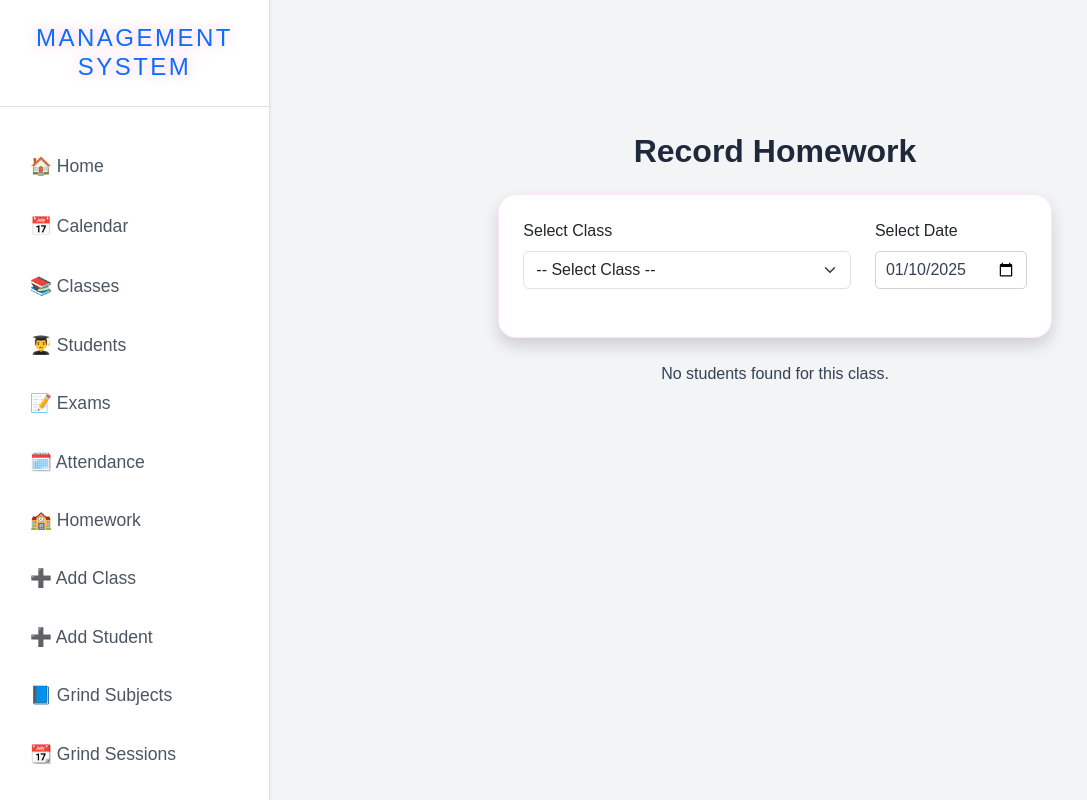
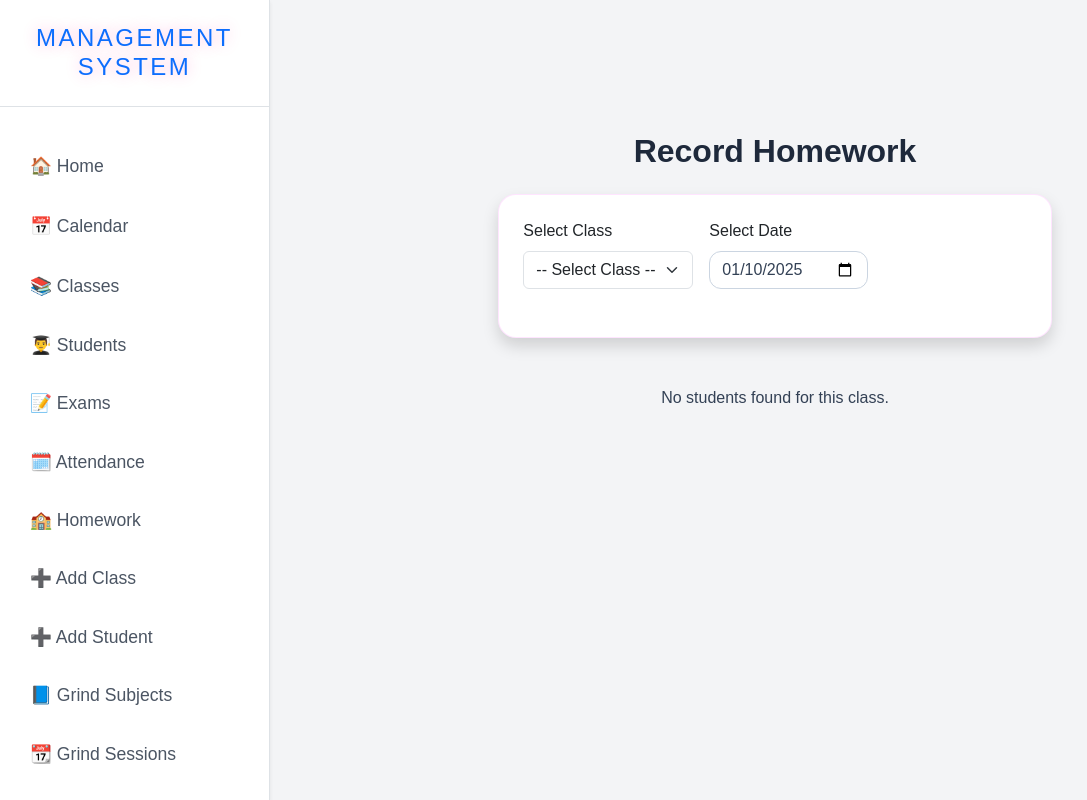
Before and after one commit to hoganSean99/StudentTimeAndAttendance, a Flask app: page /homework in a window 1280 px wide. Shown: the whole page, without its empty margins (0-1087 px from the left). Run offline with Flask 3, Linux system fonts and the light colour scheme.

Commit message:
homework date fixs

```diff
--- a/app.py
+++ b/app.py
@@ -686,44 +686,52 @@ from datetime import datetime
 @app.route('/homework', methods=['GET', 'POST'])
 def homework():
     class_id = request.args.get('class_id')
-    selected_date = request.args.get('homework_date') or datetime.now().date().strftime('%Y-%m-%d')
+    homework_date = request.args.get('homework_date') or datetime.now().strftime('%Y-%m-%d')
     all_classes = Class.query.all()
     students = []
     homework_done = {}
-    homework_comments = {}
 
     if class_id:
-        # Fetch students and homework records
+        class_id = int(class_id)
         students = Student.query.filter_by(class_id=class_id).all()
-        completed_homework = Homework.query.filter(
-            Homework.student_id.in_([student.id for student in students]),
-            Homework.date_assigned == datetime.strptime(selected_date, '%Y-%m-%d').date()
+
+        # Parse the selected date
+        date_object = datetime.strptime(homework_date, '%Y-%m-%d').date()
+
+        # Fetch homework records for the selected date and class
+        homework_records = db.session.query(Homework).join(Student).filter(
+            Student.class_id == class_id,
+            Homework.date_assigned == date_object
         ).all()
 
-        # Map completed homework and comments
-        homework_done = {hw.student_id: hw.completed for hw in completed_homework}
-        homework_comments = {hw.student_id: hw.comments for hw in completed_homework}
+        # Create a dictionary of homework details
+        homework_done = {
+            hw.student_id: {'completed': hw.completed, 'comments': hw.comments or ''}
+            for hw in homework_records
+        }
 
     if request.method == 'POST':
+        # Parse the date from the form submission
+        homework_date = request.form.get('homework_date')
+        date_object = datetime.strptime(homework_date, '%Y-%m-%d').date()
+
+        # Handle saving homework records
         for student in students:
             completed = request.form.get(f'completed_{student.id}') == 'on'
             comment = request.form.get(f'comment_{student.id}', '')
 
-            # Check if homework exists
+            # Check if a record already exists
             existing_homework = Homework.query.filter_by(
-                student_id=student.id,
-                date_assigned=datetime.strptime(selected_date, '%Y-%m-%d').date()
+                student_id=student.id, date_assigned=date_object
             ).first()
 
             if existing_homework:
-                # Update existing record
                 existing_homework.completed = completed
                 existing_homework.comments = comment
             else:
-                # Add new record
                 new_homework = Homework(
                     student_id=student.id,
-                    date_assigned=datetime.strptime(selected_date, '%Y-%m-%d').date(),
+                    date_assigned=date_object,
                     completed=completed,
                     comments=comment
                 )
@@ -731,17 +739,19 @@ def homework():
 
         db.session.commit()
         flash('Homework records updated successfully!', 'success')
-        return redirect(url_for('homework', class_id=class_id, homework_date=selected_date))
+        return redirect(url_for('homework', class_id=class_id, homework_date=homework_date))
 
     return render_template(
         'homework.html',
         students=students,
         classes=all_classes,
         selected_class_id=class_id,
-        selected_date=selected_date,
-        homework_done=homework_done,
-        homework_comments=homework_comments
+        selected_date=homework_date,
+        homework_done=homework_done
     )
+
+
+
 
 @app.route('/homework_details/<int:class_id>/<date>')
 def homework_details(class_id, date):
--- a/templates/homework.html
+++ b/templates/homework.html
@@ -1,7 +1,6 @@
 {% extends 'base.html' %}
+
 {% block content %}
-
-<!-- Custom CSS to make form static and non-moving on hover -->
 <style>
     .static-card {
         transition: none !important;
@@ -19,40 +18,20 @@
         align-items: center;
         margin-bottom: 15px;
     }
-    .date-picker-container label {
-        margin-right: 10px;
-        font-weight: 500;
-    }
-    .date-input {
-        border: 1px solid #ced4da;
-        border-radius: 5px;
-        padding: 6px 10px;
-    }
-    .date-icon {
-        background: none;
-        border: none;
-        cursor: pointer;
-        font-size: 1.4rem;
-        color: #495057;
-        margin-left: 8px;
-    }
-    .date-icon:hover {
-        color: #007bff;
-    }
 </style>
 
 <div class="container mt-5">
     <h2 class="text-center mb-4">Record Homework</h2>
 
-    <!-- Class Selection Form -->
+    <!-- Class and Date Selection Form -->
     <div class="row justify-content-center">
         <div class="col-md-8">
             <form method="GET" action="{{ url_for('homework') }}" class="card shadow p-4 static-card">
-                <div class="row mb-4">
-                    <div class="col-md-8">
+                <div class="mb-4 d-flex align-items-center">
+                    <div class="me-3">
                         <label for="class_id" class="form-label">Select Class</label>
                         <select class="form-select" id="class_id" name="class_id" onchange="this.form.submit()" required>
-                            <option value="" disabled selected>-- Select Class --</option>
+                            <option value="" disabled {% if not selected_class_id %}selected{% endif %}>-- Select Class --</option>
                             {% for cls in classes %}
                             <option value="{{ cls.id }}" {% if cls.id == selected_class_id|int %}selected{% endif %}>
                                 {{ cls.name }}
@@ -60,9 +39,10 @@
                             {% endfor %}
                         </select>
                     </div>
-                    <div class="col-md-4">
+                    <div>
                         <label for="homework_date" class="form-label">Select Date</label>
-                        <input type="date" id="homework_date" name="homework_date" class="form-control date-input" value="{{ selected_date or '' }}" onchange="this.form.submit()" required>
+                        <input type="date" id="homework_date" name="homework_date" class="form-control date-input"
+                               value="{{ selected_date }}" onchange="this.form.submit()" required>
                     </div>
                 </div>
             </form>
@@ -70,6 +50,7 @@
     </div>
 
     {% if students %}
+    <!-- Homework Records Form -->
     <div class="row justify-content-center mt-5">
         <div class="col-md-10">
             <form method="POST" action="{{ url_for('homework', class_id=selected_class_id) }}" class="card shadow p-4 static-card">
@@ -85,16 +66,17 @@
                     </thead>
                     <tbody>
                         {% for student in students %}
-                        <tr class="{% if student.id in homework_done %}recorded{% else %}not-recorded{% endif %}">
+                        <tr class="{% if homework_done.get(student.id, {}).completed %}recorded{% else %}not-recorded{% endif %}">
                             <td>{{ student.name }}</td>
                             <td class="text-center">
                                 <select name="completed_{{ student.id }}" class="form-select">
-                                    <option value="on" {% if homework_done.get(student.id) == True %}selected{% endif %}>Yes</option>
-                                    <option value="" {% if homework_done.get(student.id) == False %}selected{% endif %}>No</option>
+                                    <option value="on" {% if homework_done.get(student.id, {}).completed or homework_done.get(student.id) is none %}selected{% endif %}>Yes</option>
+                                    <option value="" {% if homework_done.get(student.id) and not homework_done.get(student.id).completed %}selected{% endif %}>No</option>
                                 </select>
                             </td>
                             <td>
-                                <input type="text" class="form-control" name="comment_{{ student.id }}" value="{{ homework_comments.get(student.id, '') }}" placeholder="Add comments">
+                                <input type="text" class="form-control" name="comment_{{ student.id }}"
+                                       value="{{ homework_done.get(student.id, {}).comments }}" placeholder="Add comments">
                             </td>
                         </tr>
                         {% endfor %}
@@ -107,7 +89,7 @@
         </div>
     </div>
     {% else %}
-    <p class="text-center mt-4">No students found for this class.</p>
+    <p class="text-center mt-5">No students found for this class.</p>
     {% endif %}
 </div>
 
```
